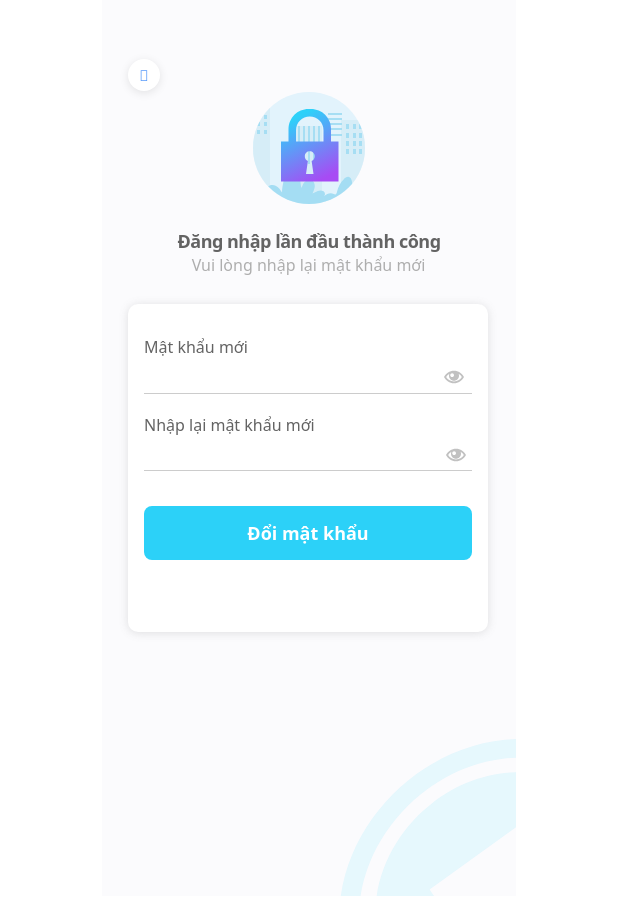
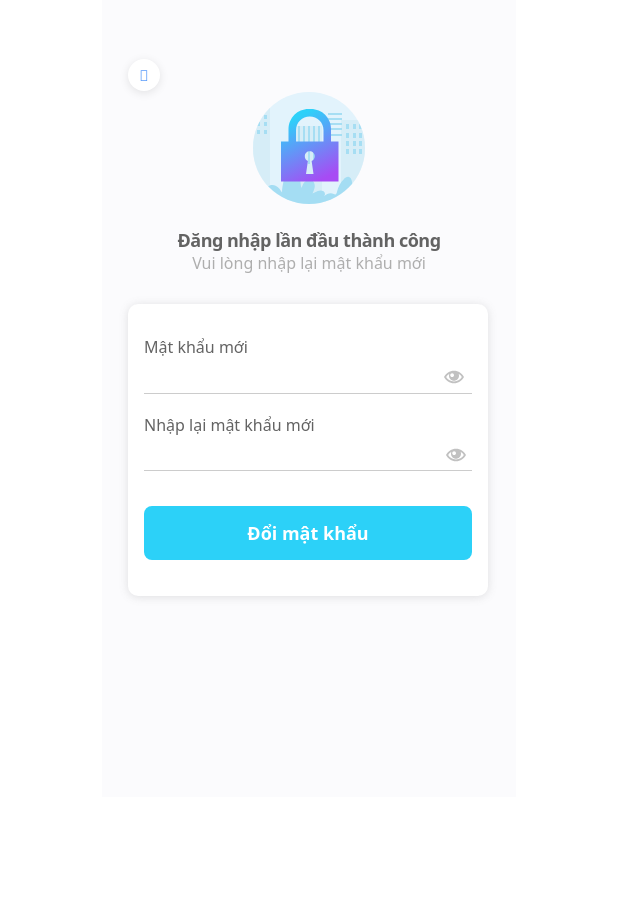
Before and after one commit to congtan303/innofin-SDC, a React (Create React App) app: page /change-password in a window 1280 px wide. Shown: the whole page, without its empty margins (330-970 px from the left). After the commit the page ends 800 px from the top, so only its background shows below. Built offline with nearby package versions, Linux system fonts and the light colour scheme; sample sign-in values are in the browser's storage.

Commit message:
up code 12h 12/01

```diff
--- a/src/components/ChangePassword/ChangePassword.css
+++ b/src/components/ChangePassword/ChangePassword.css
@@ -1,13 +1,14 @@
 .change-password-container {
     position: relative;
     width: 414px;
-    height: 899px;
+    height: 100vh;
     left: -1px;
     top: -3px;
     background: #FBFBFD;
     margin: 0 auto;
     display: flex;
     flex-direction: column;
+    max-width: 100%;
 }
 
 .div-icon-lock {
@@ -40,32 +41,29 @@
 }
 
 .login-info {
-    position: absolute;
-    width: 276px;
+    width: 100%;
     height: 17px;
-    left: 69px;
-    top: 232px;
     font-style: normal;
     font-weight: 700;
     font-size: 18px;
     line-height: 24px;
     text-align: center;
     letter-spacing: -0.5px;
+    margin-top: 24px;
     color: var(--bold-color);
 }
 
 .login-retpye-password {
-    position: absolute;
-    width: 235px;
+
+    width: 100%;
     height: 29px;
-    left: 89px;
-    top: 256px;
     font-style: normal;
     font-weight: 400;
     font-size: 16px;
     line-height: 24px;
     text-align: center;
     color: #AEAEAE;
+    margin-top: 6px;
 }
 
 .form-group-change-password {
@@ -145,8 +143,12 @@
     .login-info {
         left: 3px;
         top: 208px;
+
     } */
+    .change-password-container {
+    }
 }
+
 
 /*Iphone(480 x 640)*/
 @media screen and (min-width: 320px) {}
```
